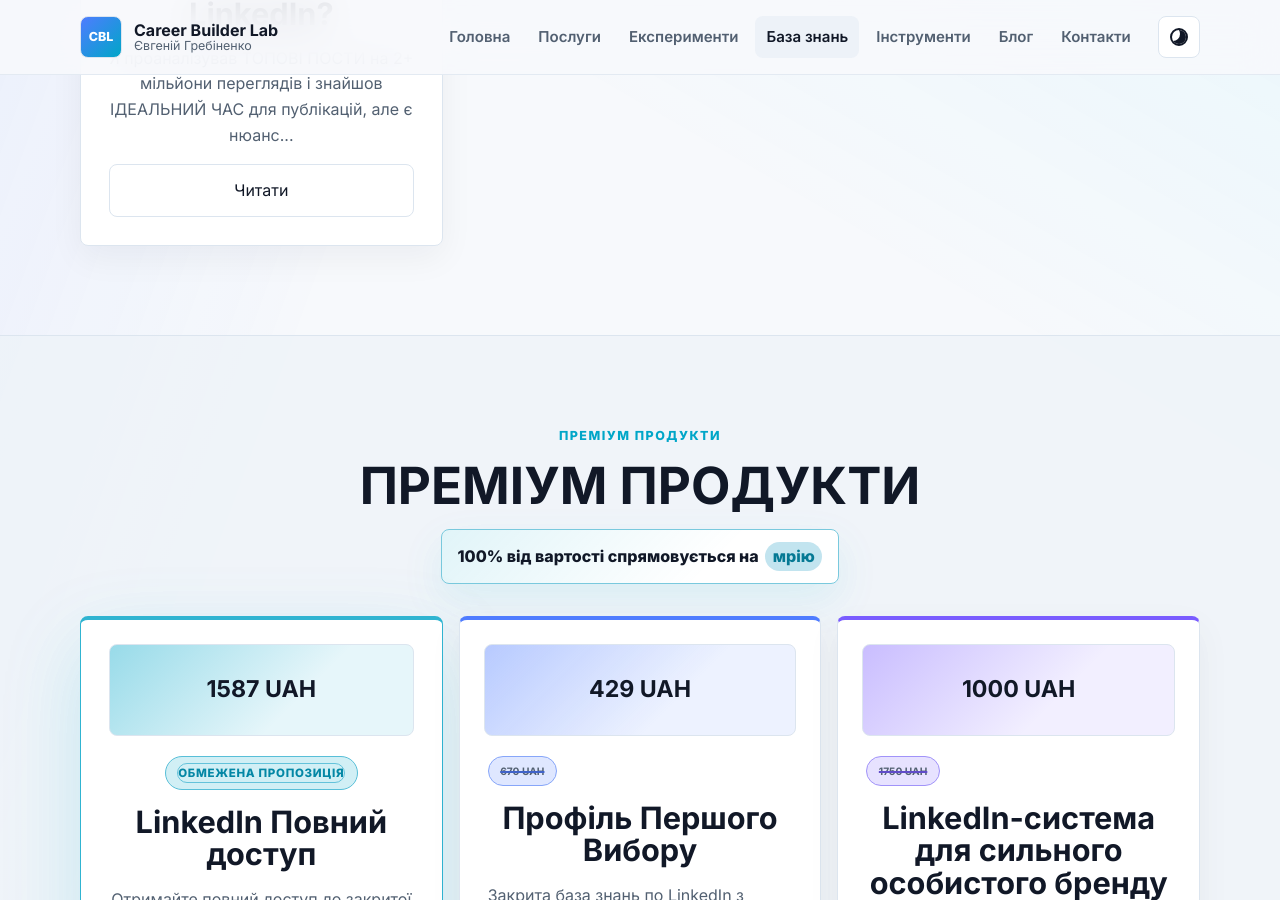
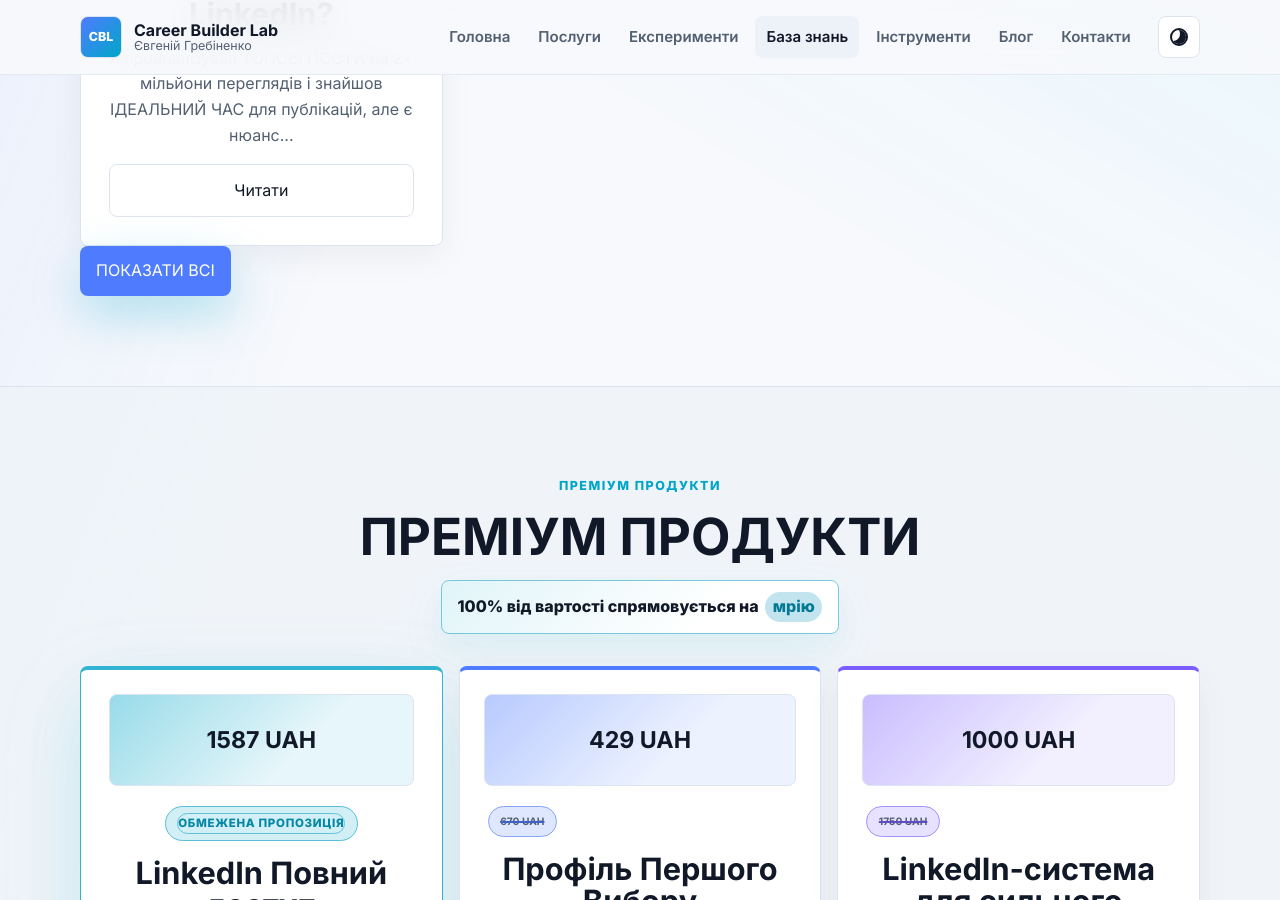
Before and after one commit to jenya112115-source/careerbuilderlab, a Jekyll site: the page built from pages/free.html, in a window 1280 px wide and 900 px high, scrolled down 2411 px. Built offline with Jekyll 4.4.1, drawn with Linux system fonts in a browser that asks for light colours.

Commit message:
Add files via upload

```diff
--- a/pages/free.html
+++ b/pages/free.html
@@ -21,7 +21,7 @@
     <div class="card-grid knowledge-grid">
       {% assign resources = site.resources | sort: "order" %}
       {% for resource in resources %}
-        <article class="card knowledge-card">
+        <article class="card knowledge-card{% if forloop.index > 6 %} knowledge-card-extra{% endif %}">
           {% if resource.card_image %}
             <img class="card-cover" src="{{ resource.card_image | relative_url }}" alt="">
           {% else %}
@@ -33,6 +33,9 @@
           <a class="button secondary" href="{{ resource.url | relative_url }}">Читати</a>
         </article>
       {% endfor %}
+    </div>
+    <div class="knowledge-show-all">
+      <button class="button primary product-gradient-link" type="button" data-knowledge-show-all aria-expanded="false">ПОКАЗАТИ ВСІ</button>
     </div>
   </div>
 </section>
```
